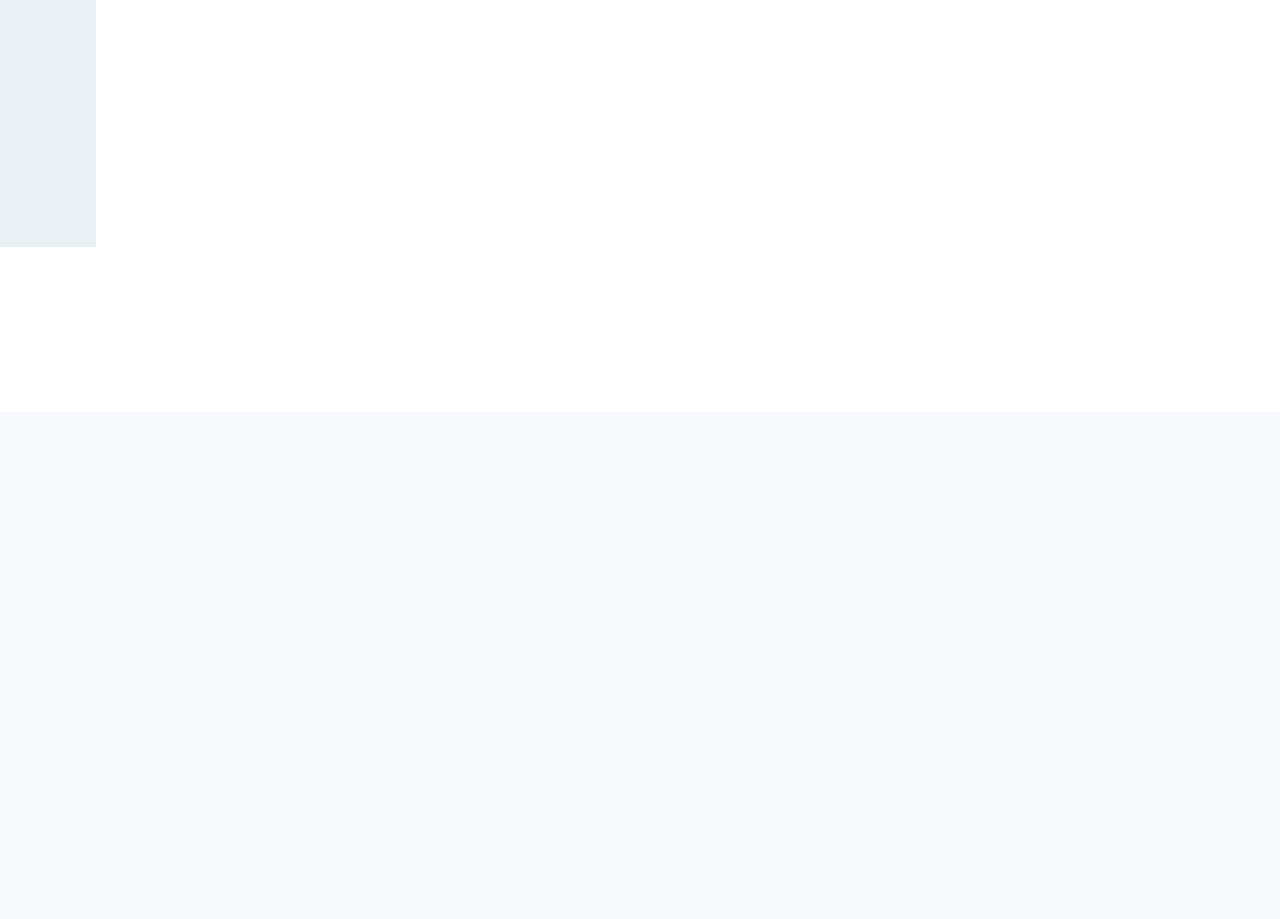
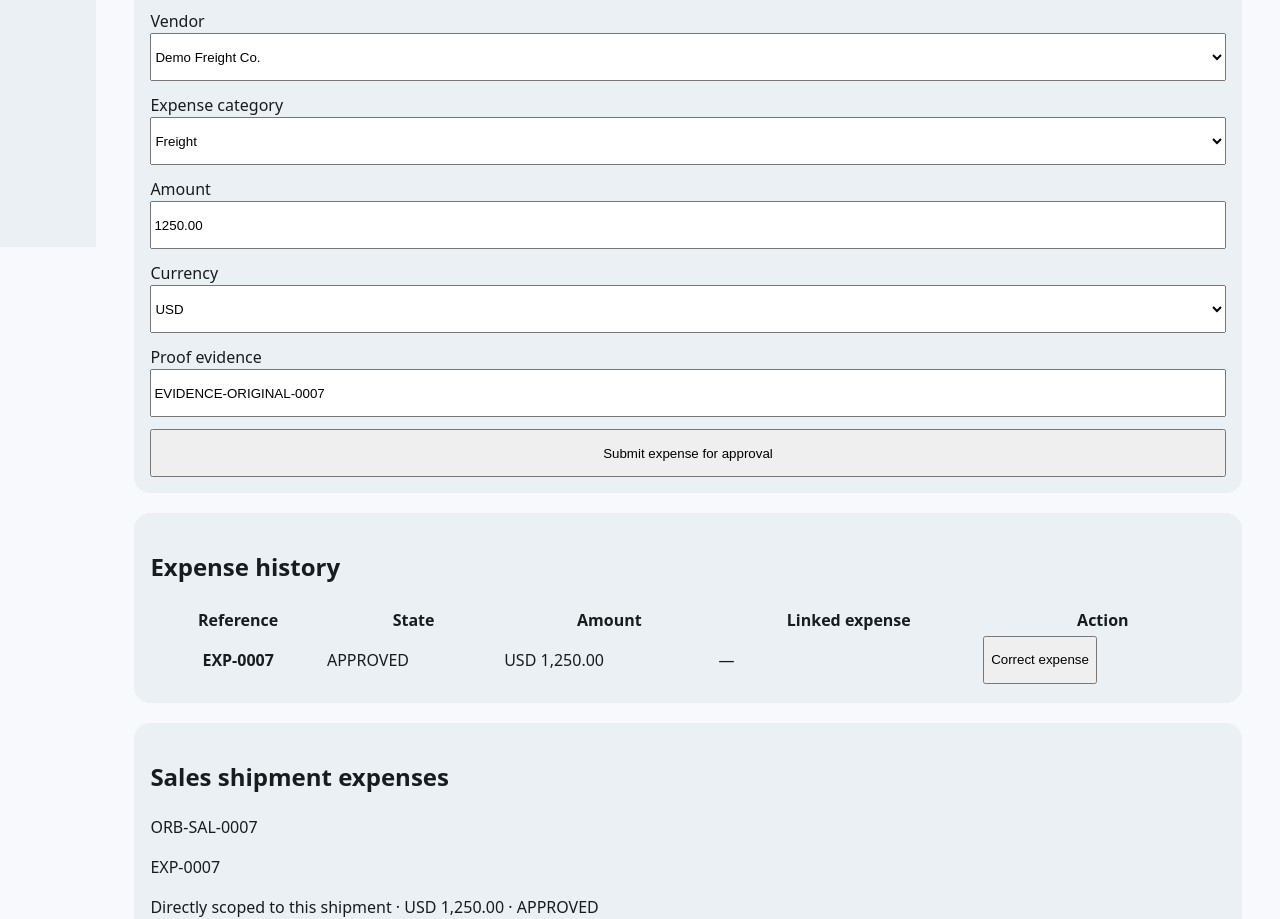
Before and after one commit to EslamHamed2017/orb-system, a Next.js app: page /projects/019a6100-1000-7000-8000-000000000001/expenses in a window 1280 px wide. Before the commit this address had no page. Shown: the part 553-1472 px from the top of the page. Before the commit the page ends 965 px from the top, so only its background shows below. Built offline with nearby package versions, Linux system fonts and the light colour scheme.

Commit message:
feat: add immutable expense workspace

```diff
--- /dev/null
+++ b/src/app/projects/[id]/expenses/page.tsx
@@ -0,0 +1,18 @@
+import { ExpenseCorrectionDialog } from "../../../../ui/features/expenses/ExpenseCorrectionDialog";
+import { ExpenseForm } from "../../../../ui/features/expenses/ExpenseForm";
+import { ExpenseHistory } from "../../../../ui/features/expenses/ExpenseHistory";
+import { SalesShipmentExpensePanel } from "../../../../ui/features/expenses/SalesShipmentExpensePanel";
+
+type Query = { locale?: string; demoState?: string };
+export default async function ExpensesPage({ params, searchParams }: { params: Promise<{ id: string }>; searchParams: Promise<Query> }) {
+  const [{ id }, query] = await Promise.all([params, searchParams]);
+  const locale = query.locale === "ar" ? "ar" : "en", ar = locale === "ar", applied = query.demoState === "applied";
+  return <section aria-labelledby="expenses-title" dir={ar ? "rtl" : "ltr"} style={{ display: "grid", gap: 20 }}>
+    <header><p><bdi>{id}</bdi> · {ar ? "سجل تشغيلي غير قابل للتغيير" : "Immutable operational record"}</p><h1 id="expenses-title">{ar ? "المصروفات المباشرة" : "Direct expenses"}</h1><p>{ar ? "لكل مصروف نطاق مشروع واحد أو شحنة بيع واحدة، وتصحيح المصروف المعتمد يلغي الأصل ويضيف بديلاً مرتبطاً." : "Each expense has one Project or sales-shipment scope; an approved correction cancels the original and appends a linked replacement."}</p></header>
+    <ExpenseForm locale={locale} />
+    <ExpenseHistory locale={locale} applied={applied} />
+    {query.demoState === "correction" && <ExpenseCorrectionDialog locale={locale} />}
+    {applied && <p role="status" style={{ background: "var(--orb-color-primary-container)", borderRadius: 12, padding: 12 }}>{ar ? "تم تطبيق التصحيح؛ أعيد حساب البيان والهامش، وأبطل تقييم الإغلاق، وأعيد فتح الإغلاق النهائي." : "Correction applied · Statement recomputed · Margin recomputed · Closure assessment invalidated · Final close reopened."}</p>}
+    <SalesShipmentExpensePanel locale={locale} />
+  </section>;
+}
--- /dev/null
+++ b/src/ui/features/expenses/ExpenseCorrectionDialog.tsx
@@ -0,0 +1,17 @@
+const changes = [
+  ["Amount", "المبلغ", "USD 1,250.00", "USD 1,100.00"],
+  ["Category", "الفئة", "Freight", "Freight"],
+  ["Occurred on", "تاريخ المصروف", "2026-11-06", "2026-11-07"],
+  ["Proof evidence", "دليل المصروف", "EVIDENCE-ORIGINAL-0007", "EVIDENCE-REPLACEMENT-0008"],
+] as const;
+export function ExpenseCorrectionDialog({ locale }: Readonly<{ locale: "ar" | "en" }>) {
+  const ar = locale === "ar";
+  return <section role="region" aria-labelledby="expense-correction-title" style={{ background: "var(--orb-color-surface-container)", borderRadius: 16, padding: 16, display: "grid", gap: 12 }}>
+    <h2 id="expense-correction-title">{ar ? "تصحيح المصروف المعتمد" : "Correct approved expense"}</h2>
+    <p>{ar ? "الموافقة: معتمد • الإصدار والزوج القديم/الجديد مرتبطان بدقة." : "Approval: APPROVED · exact version and old/new pair are bound."}</p>
+    <div style={{ overflowX: "auto" }}><table aria-label={ar ? "مقارنة تصحيح المصروف" : "Expense correction comparison"} style={{ minWidth: 620, width: "100%" }}><thead><tr><th>{ar ? "الحقل" : "Field"}</th><th>{ar ? "قبل" : "Before"}</th><th>{ar ? "بعد" : "After"}</th></tr></thead><tbody>{changes.map(([en, arabic, before, after]) => <tr key={en}><th scope="row">{ar ? arabic : en}</th><td><bdi>{before}</bdi></td><td><bdi>{after}</bdi></td></tr>)}</tbody></table></div>
+    <label>{ar ? "سبب التصحيح" : "Correction reason"}<textarea required minLength={3} defaultValue={ar ? "تصحيح قيمة الشحن وفق الدليل البديل" : "Correct freight amount from replacement proof"} style={{ display: "block", minHeight: 96, width: "100%" }} /></label>
+    <p>{ar ? "الدليل الأصلي غير قابل للتغيير:" : "Immutable original evidence:"} <bdi>EVIDENCE-ORIGINAL-0007</bdi></p><p>{ar ? "الدليل البديل غير قابل للتغيير:" : "Immutable replacement evidence:"} <bdi>EVIDENCE-REPLACEMENT-0008</bdi></p>
+    <button type="button">{ar ? "تطبيق التصحيح المعتمد" : "Apply approved correction"}</button>
+  </section>;
+}
--- /dev/null
+++ b/src/ui/features/expenses/ExpenseForm.tsx
@@ -0,0 +1,20 @@
+"use client";
+import { useEffect } from "react";
+
+export function ExpenseForm({ locale }: Readonly<{ locale: "ar" | "en" }>) {
+  const ar = locale === "ar";
+  useEffect(() => { document.documentElement.dir = ar ? "rtl" : "ltr"; document.documentElement.lang = locale; }, [ar, locale]);
+  return <section role="region" aria-labelledby="expense-form-title" style={{ background: "var(--orb-color-surface-container)", borderRadius: 16, padding: 16 }}>
+    <h2 id="expense-form-title">{ar ? "تسجيل مصروف مباشر" : "Record direct expense"}</h2>
+    <form style={{ display: "grid", gap: 12 }}>
+      <label>{ar ? "نطاق المصروف" : "Expense scope"}<select defaultValue="SALES_SHIPMENT" style={{ display: "block", minHeight: 48, width: "100%" }}><option value="PROJECT">{ar ? "المشروع بالكامل" : "Whole Project"}</option><option value="SALES_SHIPMENT">{ar ? "شحنة بيع واحدة" : "One sales shipment"}</option></select></label>
+      <label>{ar ? "شحنة البيع" : "Sales shipment"}<select aria-label={ar ? "شحنة البيع" : "Sales shipment"} defaultValue="ORB-SAL-0007" style={{ display: "block", minHeight: 48, width: "100%" }}><option>ORB-SAL-0007</option></select></label>
+      <label>{ar ? "المورد" : "Vendor"}<select defaultValue="VENDOR-0004" style={{ display: "block", minHeight: 48, width: "100%" }}><option value="VENDOR-0004">{ar ? "شركة الشحن التجريبية" : "Demo Freight Co."}</option></select></label>
+      <label>{ar ? "فئة المصروف" : "Expense category"}<select defaultValue="FREIGHT" style={{ display: "block", minHeight: 48, width: "100%" }}><option value="FREIGHT">{ar ? "الشحن" : "Freight"}</option></select></label>
+      <label>{ar ? "المبلغ" : "Amount"}<input type="number" min="0.01" step="0.01" defaultValue="1250.00" style={{ display: "block", minHeight: 48, width: "100%" }} /></label>
+      <label>{ar ? "العملة" : "Currency"}<select defaultValue="USD" style={{ display: "block", minHeight: 48, width: "100%" }}><option>USD</option></select></label>
+      <label>{ar ? "دليل المصروف" : "Proof evidence"}<input defaultValue="EVIDENCE-ORIGINAL-0007" readOnly style={{ display: "block", minHeight: 48, width: "100%" }} /></label>
+      <button type="button">{ar ? "إرسال المصروف للموافقة" : "Submit expense for approval"}</button>
+    </form>
+  </section>;
+}
--- /dev/null
+++ b/src/ui/features/expenses/ExpenseHistory.tsx
@@ -0,0 +1,10 @@
+export function ExpenseHistory({ locale, applied = false }: Readonly<{ locale: "ar" | "en"; applied?: boolean }>) {
+  const ar = locale === "ar";
+  return <section role="region" aria-labelledby="expense-history-title" style={{ background: "var(--orb-color-surface-container)", borderRadius: 16, padding: 16, overflowX: "auto" }}>
+    <h2 id="expense-history-title">{ar ? "سجل المصروفات" : "Expense history"}</h2>
+    <table aria-label={ar ? "سجل المصروفات غير القابل للتغيير" : "Immutable expense history"} style={{ minWidth: 760, width: "100%" }}>
+      <thead><tr><th>{ar ? "المرجع" : "Reference"}</th><th>{ar ? "الحالة" : "State"}</th><th>{ar ? "المبلغ" : "Amount"}</th><th>{ar ? "مرتبط بـ" : "Linked expense"}</th><th>{ar ? "الإجراء" : "Action"}</th></tr></thead>
+      <tbody>{applied ? <><tr><th scope="row"><bdi>EXP-0007</bdi></th><td>{ar ? "ملغي" : "CANCELLED"}</td><td><bdi>USD 1,250.00</bdi></td><td><bdi>EXP-0008</bdi></td><td>{ar ? "الأصل محفوظ" : "Original retained"}</td></tr><tr><th scope="row"><bdi>EXP-0008</bdi></th><td>{ar ? "معتمد" : "APPROVED"}</td><td><bdi>USD 1,100.00</bdi></td><td><bdi>EXP-0007</bdi></td><td><button type="button">{ar ? "تصحيح المصروف" : "Correct expense"}</button></td></tr></> : <tr><th scope="row"><bdi>EXP-0007</bdi></th><td>{ar ? "معتمد" : "APPROVED"}</td><td><bdi>USD 1,250.00</bdi></td><td>—</td><td><button type="button">{ar ? "تصحيح المصروف" : "Correct expense"}</button></td></tr>}</tbody>
+    </table>
+  </section>;
+}
--- /dev/null
+++ b/src/ui/features/expenses/SalesShipmentExpensePanel.tsx
@@ -0,0 +1,8 @@
+export function SalesShipmentExpensePanel({ locale }: Readonly<{ locale: "ar" | "en" }>) {
+  const ar = locale === "ar";
+  return <section role="region" aria-labelledby="shipment-expenses-title" style={{ background: "var(--orb-color-surface-container)", borderRadius: 16, padding: 16 }}>
+    <h2 id="shipment-expenses-title">{ar ? "مصروفات شحنة البيع" : "Sales shipment expenses"}</h2>
+    <p><bdi>ORB-SAL-0007</bdi></p><p><bdi>EXP-0007</bdi></p>
+    <p>{ar ? "محدد مباشرةً لهذه الشحنة • USD 1,250.00 • معتمد" : "Directly scoped to this shipment · USD 1,250.00 · APPROVED"}</p>
+  </section>;
+}
```
Also changed, not shown: 1 other file (tests, documents, lock files or other folders).
